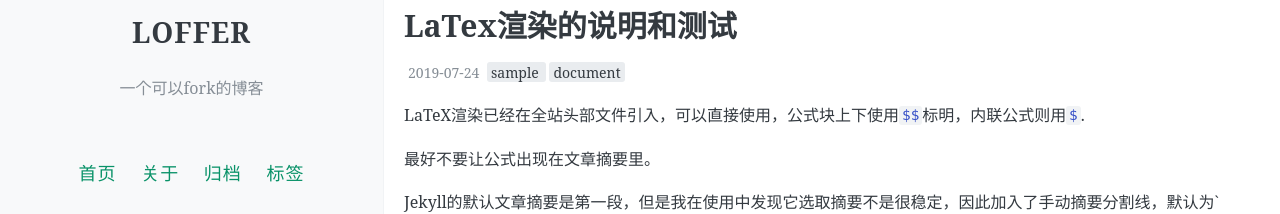
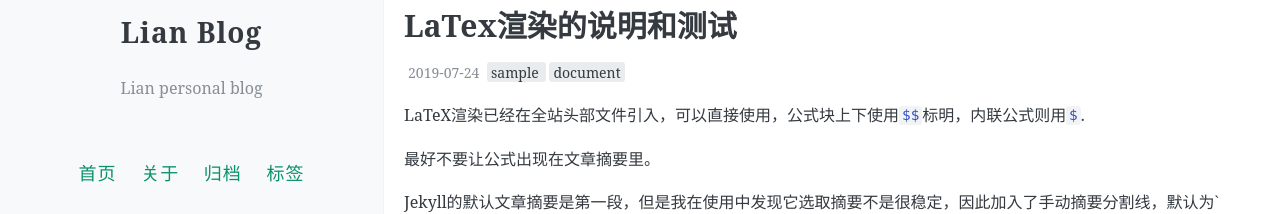
Before and after one commit to GJLian/Lian, a Jekyll site: the page built from index.html, in a window 1280 px wide. Shown: the part 290-504 px from the top of the page. Built offline with Jekyll 4.4.1, drawn with Linux system fonts in a browser that asks for light colours; the list of posts is cut into pages by our own code; comment, search, counter and statistics services are not loaded.

Commit message:
Update _config.yml

```diff
--- a/_config.yml
+++ b/_config.yml
@@ -7,8 +7,8 @@
 # 井号后面的文字是说明文档，不会被程序读取。
 
 # 描述/签名
-name: LOFFER
-description: 一个可以fork的博客
+name: Lian Blog
+description: Lian personal blog
 
 # 输入你的网站域名（如果你没有添加自己的域名，而是直接用GitHub pages分配的域名的话可以省略）
 url:
@@ -73,7 +73,7 @@ footer-text: Copyright (c) 2019 来自中世界
 #
 
 # 输入Disqus shortname，即可添加评论区，请查阅文档，设置自己的disqus站点，不要继续使用我的站点loffer
-disqus: loffer #shortname
+#disqus: loffer #shortname
 
 # 输入Gitalk相关设定，即可添加评论区，具体请看教程
 gitalk:
```
